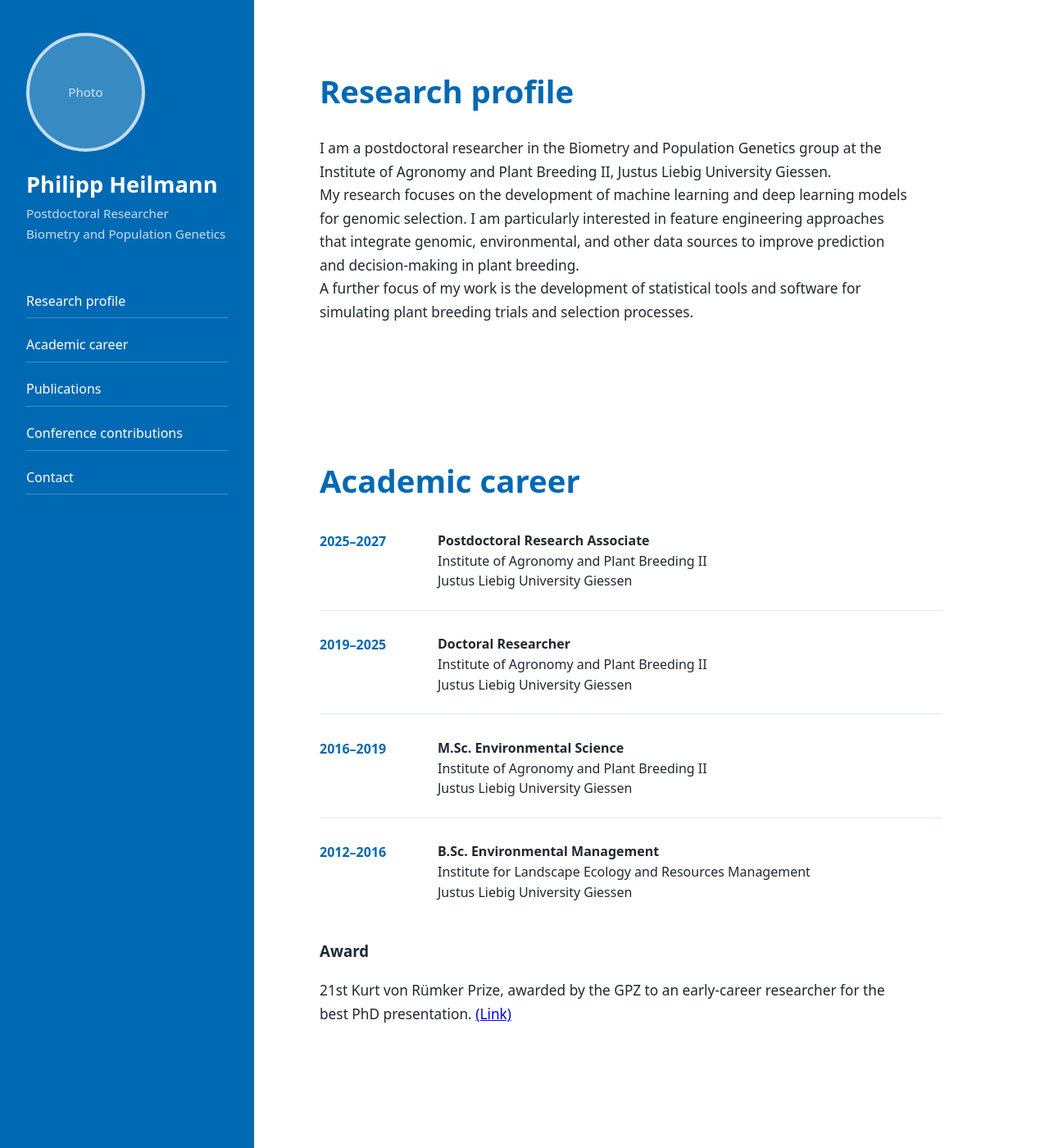
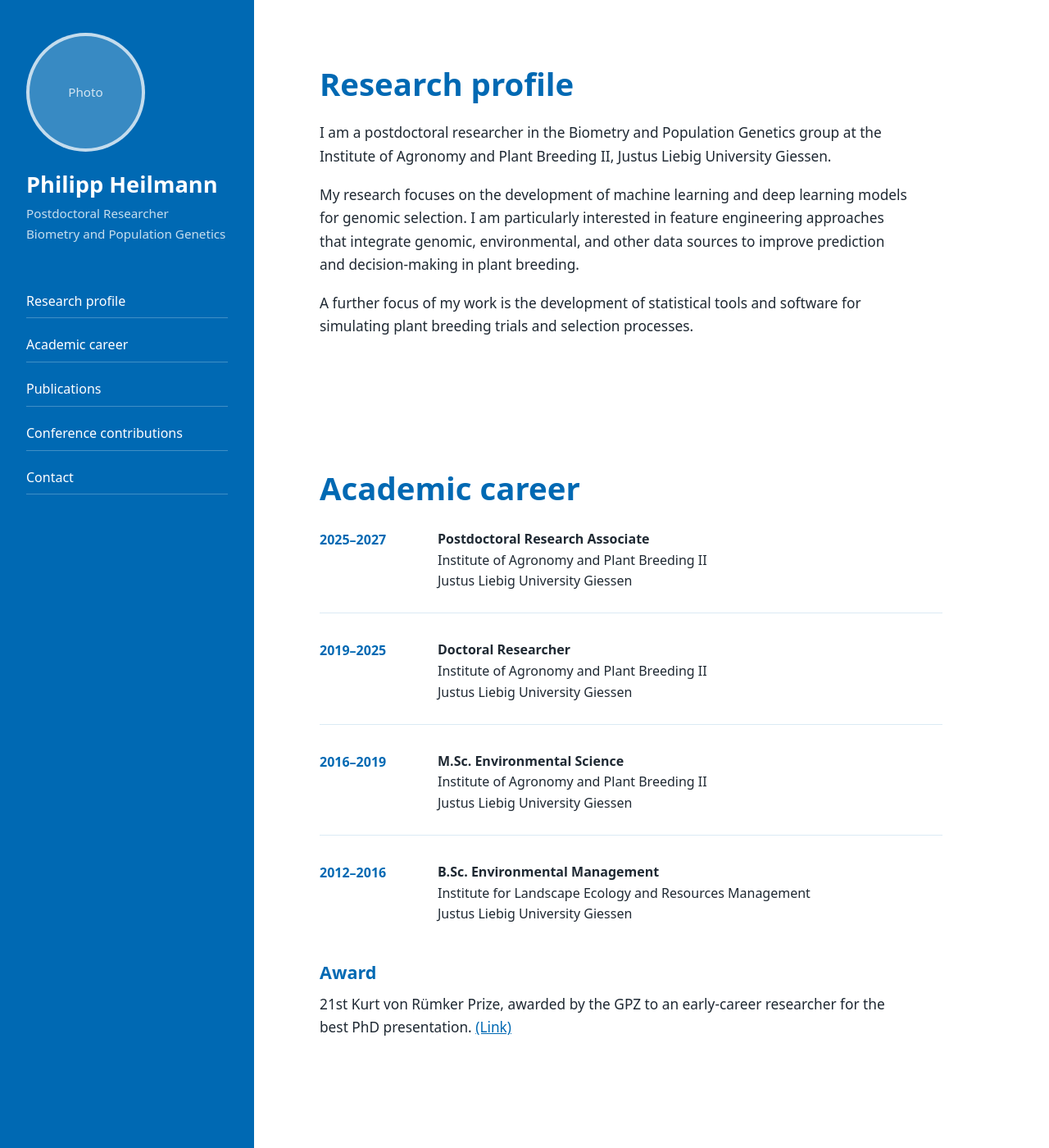
Before and after one commit to PGHeilmann/PGHeilmann.github.io, a Jekyll site: the page built from index.md, in a window 1280 px wide and 1400 px high. Shown: the whole window at 82% size. Built offline with Jekyll 4.4.1, drawn with Linux system fonts in a browser that asks for light colours.

Commit message:
Update style.scss

```diff
--- a/assets/css/style.scss
+++ b/assets/css/style.scss
@@ -9,6 +9,7 @@
   --text-muted: #65727f;
   --sidebar-text: #ffffff;
   --sidebar-text-muted: rgba(255, 255, 255, 0.78);
+  --border-soft: rgba(0, 105, 179, 0.14);
 }
 
 * {
@@ -27,10 +28,14 @@ body {
   line-height: 1.65;
 }
 
+/* Overall layout */
+
 .page {
   display: flex;
   min-height: 100vh;
 }
+
+/* Sidebar */
 
 .sidebar {
   position: fixed;
@@ -83,6 +88,8 @@ body {
   font-size: 0.95rem;
 }
 
+/* Sidebar navigation */
+
 .section-nav {
   display: flex;
   flex-direction: column;
@@ -98,12 +105,15 @@ body {
 }
 
 .section-nav a:hover {
-  color: rgba(255, 255, 255, 0.78);
+  color: var(--sidebar-text-muted);
 }
+
+/* Main content */
 
 .content {
   margin-left: 310px;
   width: calc(100% - 310px);
+  min-height: 100vh;
   background: var(--content-bg);
 }
 
@@ -115,6 +125,14 @@ section {
 section h2 {
   margin: 0 0 1.5rem;
   font-size: 2.4rem;
+  line-height: 1.15;
+  color: var(--sidebar-blue);
+}
+
+section h3 {
+  margin: 2.5rem 0 0.75rem;
+  font-size: 1.35rem;
+  line-height: 1.25;
   color: var(--sidebar-blue);
 }
 
@@ -124,45 +142,68 @@ section p {
   font-size: 1.08rem;
 }
 
-@media (max-width: 800px) {
-  .page {
-    display: block;
+section p + p {
+  margin-top: 1.15rem;
 }
 
-  .sidebar {
-    position: relative;
-    width: 100%;
-    height: auto;
-    padding: 2rem;
+a {
+  color: var(--sidebar-blue);
 }
 
-  .profile {
-    margin-bottom: 2rem;
+a:hover {
+  opacity: 0.8;
 }
 
-  .profile-picture {
-    width: 115px;
-    height: 115px;
+/* Timeline */
+
+.timeline {
+  display: grid;
+  gap: 2rem;
+  margin: 1.75rem 0 2.75rem;
 }
 
-  .section-nav {
-    gap: 0.25rem;
+.timeline-item {
+  display: grid;
+  grid-template-columns: 120px minmax(0, 1fr);
+  gap: 1.5rem;
+  align-items: start;
+  padding-bottom: 1.6rem;
+  border-bottom: 1px solid var(--border-soft);
 }
 
-  .content {
-    margin-left: 0;
-    width: 100%;
+.timeline-item:last-child {
+  border-bottom: none;
+  padding-bottom: 0;
 }
 
-  section {
-    min-height: auto;
-    padding: 4rem 2rem;
+.timeline-year {
+  font-weight: 700;
+  color: var(--sidebar-blue);
 }
 
-  section h2 {
-    font-size: 2rem;
+.timeline-text {
+  color: var(--text-main);
+  line-height: 1.6;
 }
+
+/* Publications */
+
+.publication {
+  max-width: 780px;
+  margin-bottom: 2.75rem;
 }
+
+.publication:last-child {
+  margin-bottom: 0;
+}
+
+.publication p {
+  margin: 0;
+  font-size: 1rem;
+  line-height: 1.65;
+}
+
+/* Contact */
 
 .contact-buttons {
   display: flex;
@@ -203,37 +244,49 @@ section p {
   color: var(--text-muted);
 }
 
-.timeline {
-  display: grid;
-  gap: 1.8rem;
-  margin: 1.75rem 0 2.75rem;
+/* Mobile layout */
+
+@media (max-width: 800px) {
+  .page {
+    display: block;
+  }
+
+  .sidebar {
+    position: relative;
+    width: 100%;
+    height: auto;
+    padding: 2rem;
+  }
+
+  .profile {
+    margin-bottom: 2rem;
+  }
+
+  .profile-picture {
+    width: 115px;
+    height: 115px;
+  }
+
+  .section-nav {
+    gap: 0.25rem;
+  }
+
+  .content {
+    margin-left: 0;
+    width: 100%;
+  }
+
+  section {
+    max-width: none;
+    padding: 4rem 2rem;
+  }
+
+  section h2 {
+    font-size: 2rem;
   }
 
   .timeline-item {
-  display: grid;
-  grid-template-columns: 120px 1fr;
-  gap: 1.5rem;
-  align-items: start;
-  padding-bottom: 1.4rem;
-  border-bottom: 1px solid rgba(0, 105, 179, 0.14);
+    grid-template-columns: 1fr;
+    gap: 0.35rem;
   }
-
-.timeline-item:last-child {
-  border-bottom: none;
-  padding-bottom: 0;
 }
-
-.timeline-year {
-  font-weight: 700;
-  color: var(--sidebar-blue);
-}
-
-.timeline-text {
-  color: var(--text-main);
-  line-height: 1.55;
-}
-
-.publication {
-  max-width: 780px;
-  margin-bottom: 3rem;
-}
```
Lines whose indentation alone changed are shown as unchanged.
